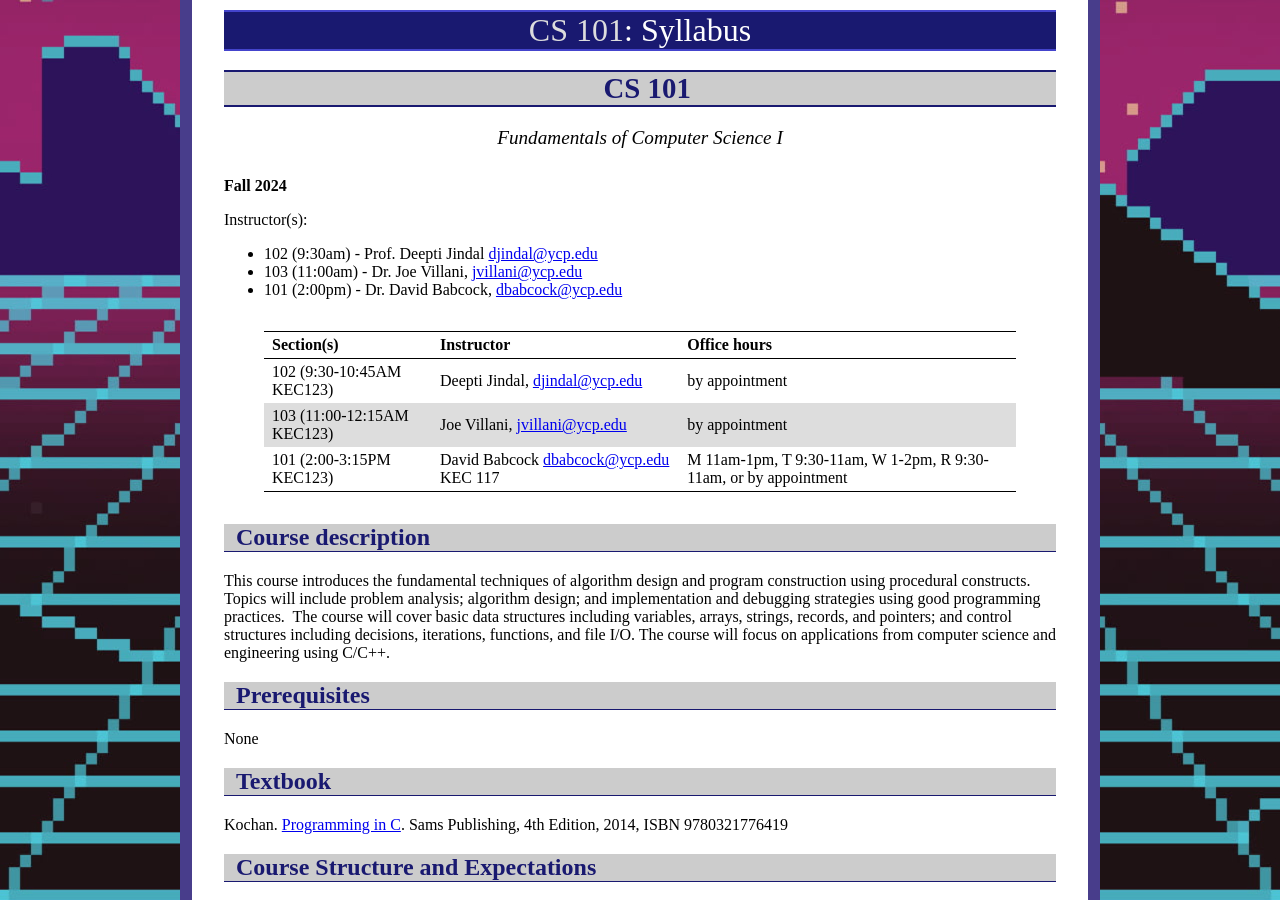
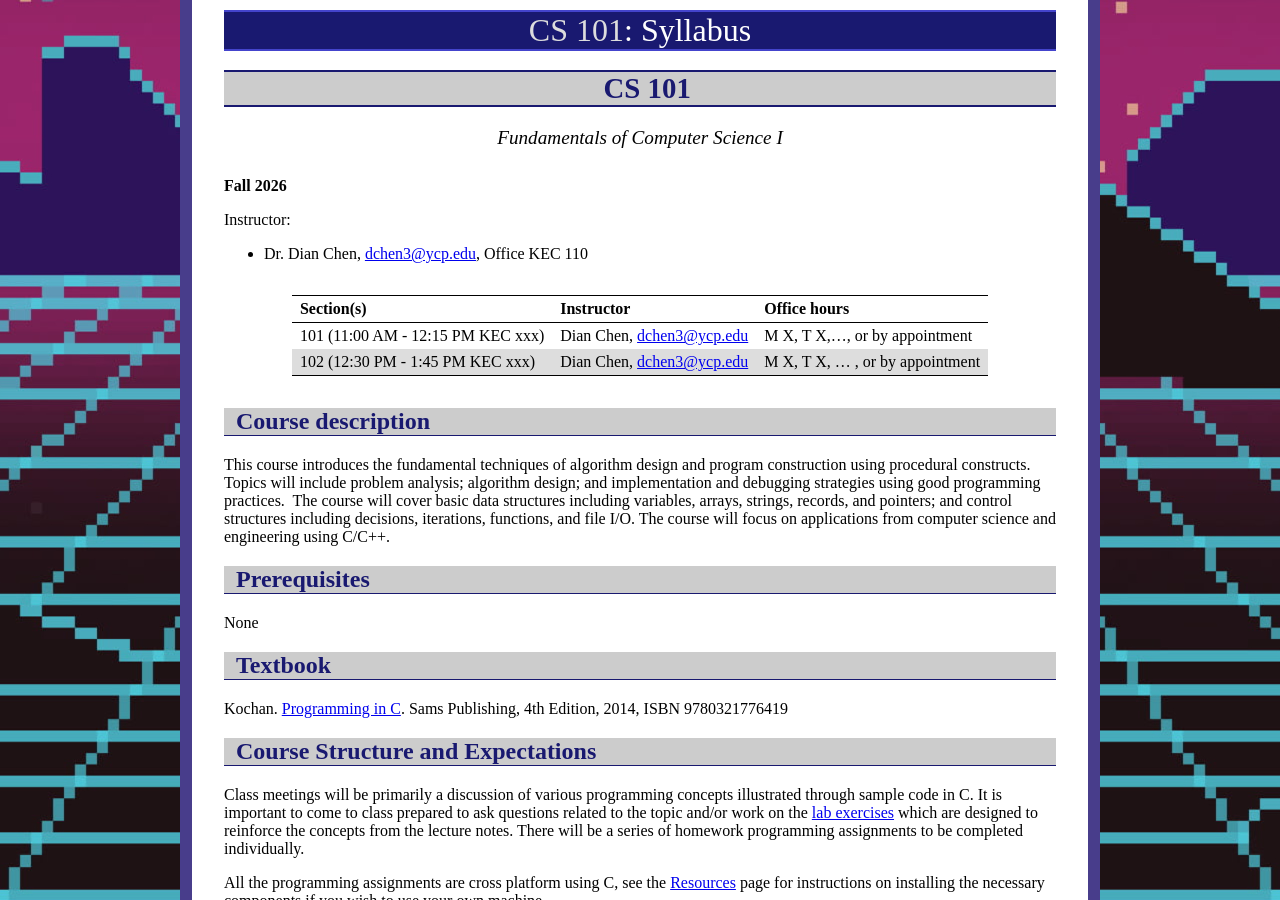
Before and after one commit to ycpcs/cs101-fall2026, a Jekyll site: the page built from syllabus.md, in a window 1280 px wide and 900 px high. Built offline with Jekyll 4.4.1, drawn with Linux system fonts in a browser that asks for light colours.

Commit message:
Update syllabus.md

```diff
--- a/syllabus.md
+++ b/syllabus.md
@@ -7,18 +7,15 @@
 
 <div id="subtitle">Fundamentals of Computer Science I</div>
 
-**Fall 2024**
+**Fall 2026**
 
-Instructor(s):
-- 102 (9:30am) - Prof. Deepti Jindal <djindal@ycp.edu>
-- 103 (11:00am) - Dr. Joe Villani, <jvillani@ycp.edu>
-- 101 (2:00pm) - Dr. David Babcock, <dbabcock@ycp.edu>
+Instructor:
+- Dr. Dian Chen, <dchen3@ycp.edu>, Office KEC 110
 
 > Section(s) | Instructor | Office hours
 > ---------- | ---------- | ------------
-> 102 (9:30-10:45AM KEC123) | Deepti Jindal, <djindal@ycp.edu> | by appointment
-> 103 (11:00-12:15AM KEC123) | Joe Villani, <jvillani@ycp.edu> | by appointment
-> 101 (2:00-3:15PM KEC123) | David Babcock <dbabcock@ycp.edu> KEC 117 | M 11am-1pm, T 9:30-11am, W 1-2pm, R 9:30-11am, or by appointment
+> 101 (11:00 AM - 12:15 PM KEC xxx) | Dian Chen, <dchen3@ycp.edu> | M X, T X,..., or by appointment
+> 102 (12:30 PM - 1:45 PM KEC xxx) | Dian Chen, <dchen3@ycp.edu> | M X, T X, ... , or by appointment
 
 Course description
 ------------------
```
